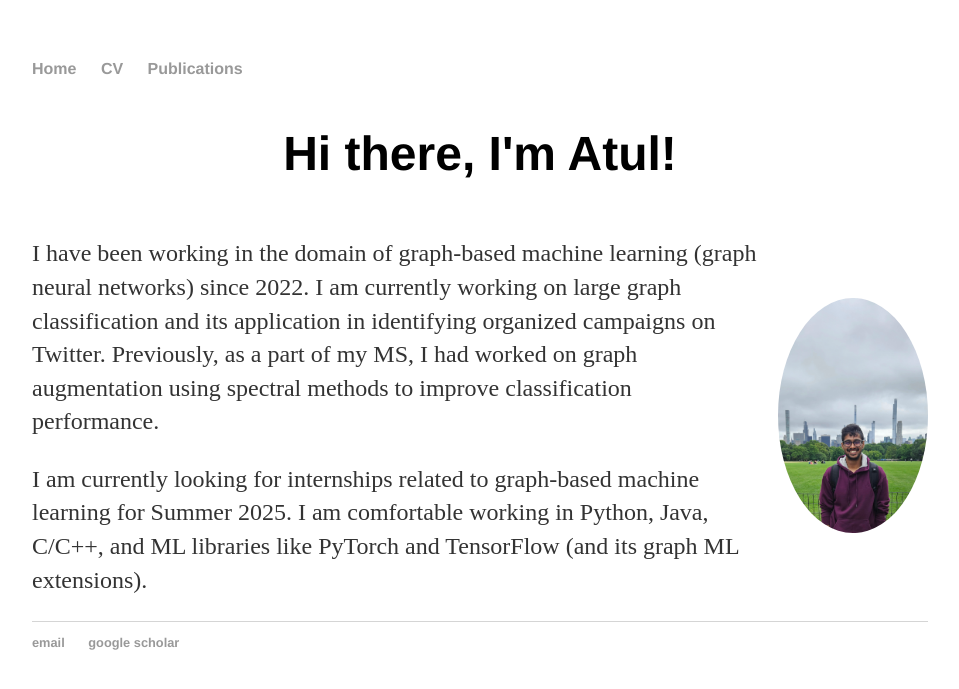
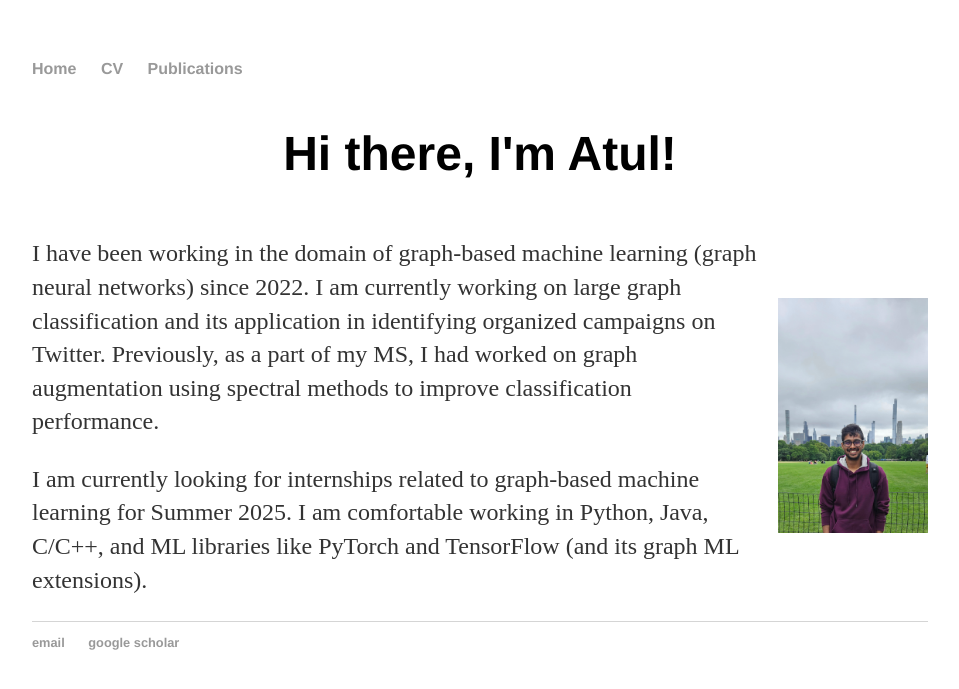
Before and after one commit to atul1234anand/atul1234anand.github.io, a Jekyll site: the page built from index.html, in a window 1280 px wide. Shown: the top 689 px of the page, without its empty margins (160-1119 px from the left). Built offline with Jekyll 4.4.1, drawn with Linux system fonts in a browser that asks for light colours.

Commit message:
Update main.css

```diff
--- a/css/main.css
+++ b/css/main.css
@@ -60,6 +60,6 @@ ul.posts li {
 .profile-pic img {
     width: 150px; /* Adjust size as needed */
     height: auto;
-    border-radius: 50%; /* Makes it circular */
+    border-radius: 0; /* Makes it circular */
     margin-left: 20px;
 }
```
